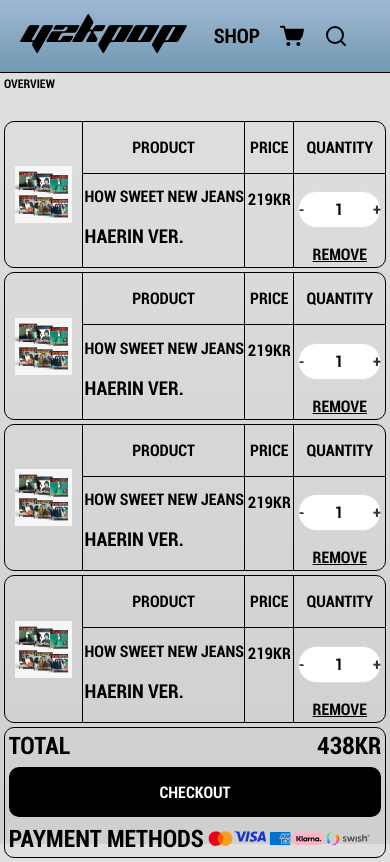
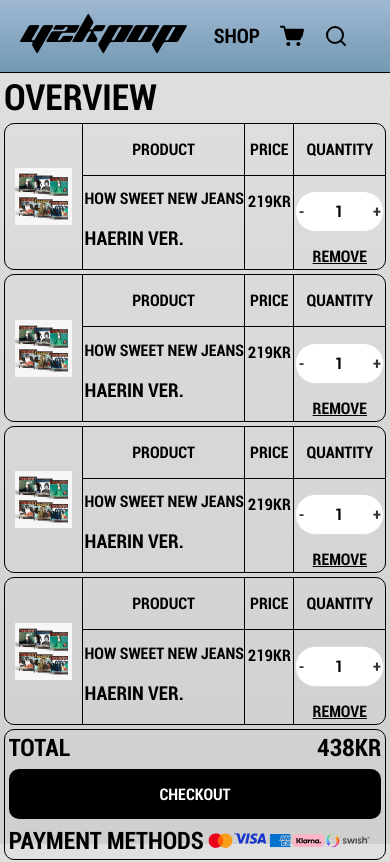
Before and after one commit to xievous/webshop, a React (Vite) app in the folder y2kpop/: page /overview in a window 390 px wide. Shown: the top 862 px of the page. Built offline with nearby package versions, Linux system fonts and the light colour scheme.

Commit message:
Update checkoutitems.css

```diff
--- a/y2kpop/src/components/CheckoutItems/checkoutitems.css
+++ b/y2kpop/src/components/CheckoutItems/checkoutitems.css
@@ -103,6 +103,7 @@
 
   .amountButton {
     width: 50%;
+    padding: 10px;
   }
 
   .amountButton span {
@@ -122,4 +123,8 @@
   .totalCheckout button {
     font-size: 16px;
   }
+
+  .overviewColumn {
+    font-size: 1.5rem;
+  }
 }
```
